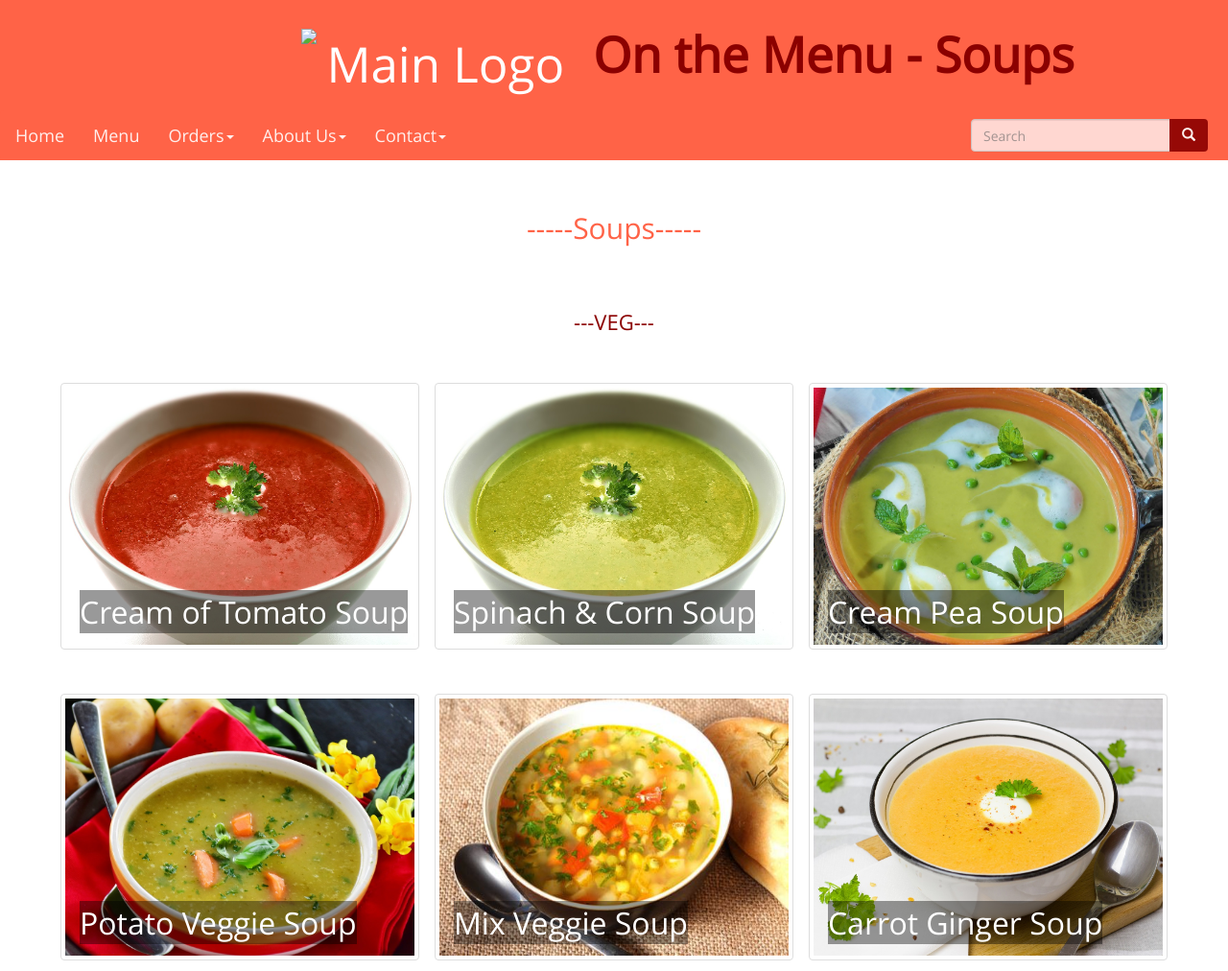
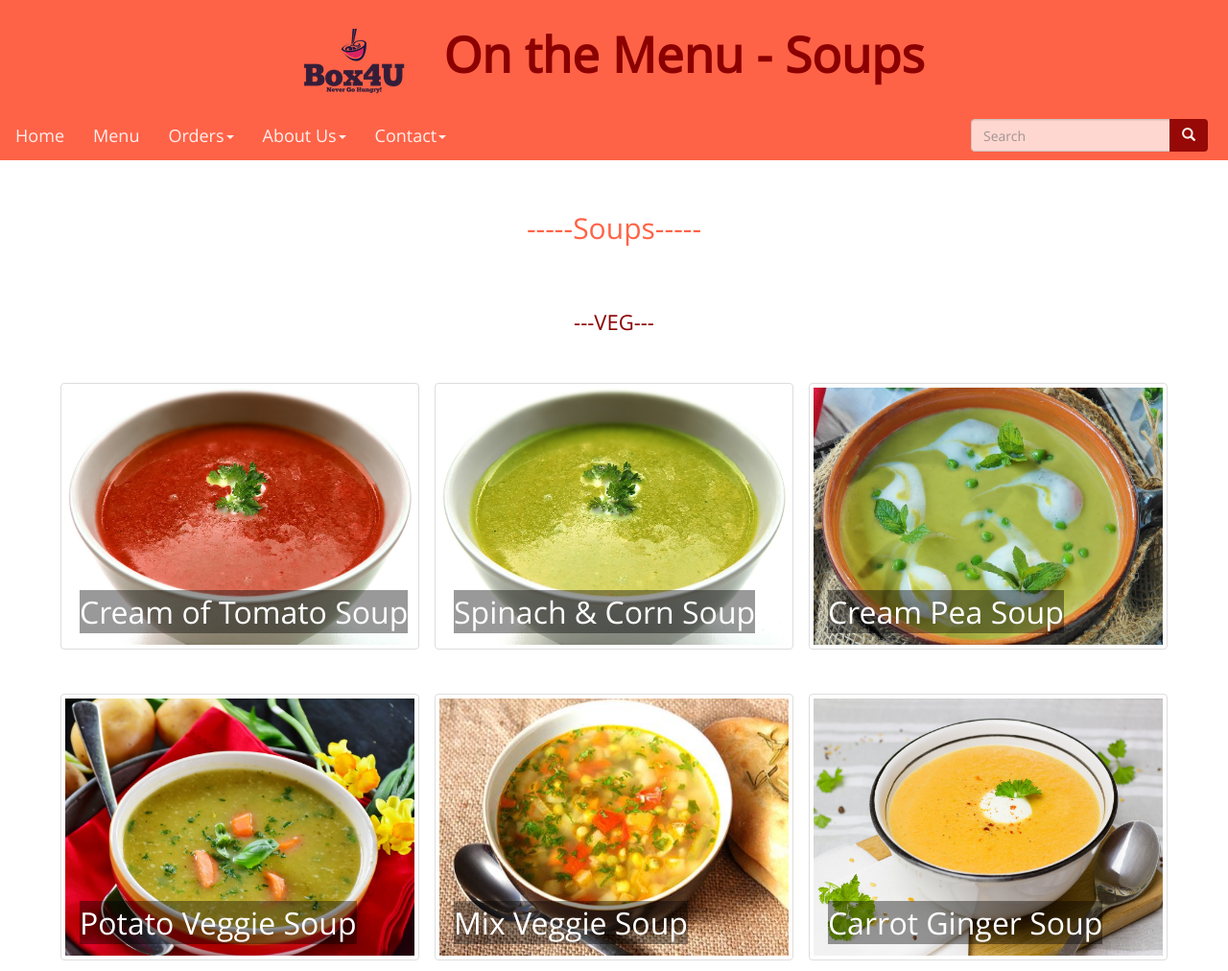
Before and after one commit to frizzid07/WDLProject, a plain HTML site: page soups.html in a window 1280 px wide. Shown: the top 1012 px of the page at 96% size. Drawn offline with nearby package versions, Linux system fonts and the light colour scheme; files whose address does not match are found by name.

Commit message:
Update soups.html

```diff
--- a/soups.html
+++ b/soups.html
@@ -17,7 +17,7 @@
             <div class="container-fluid">
                     <div class="row">
                         <div class="menuColumn">
-                            <p class="pHomeHead" style="left: 23%; top: 20px; text-indent: 10px;font-family: Product Sans;"><a href="index.html"><img src="logos\trans2.png" alt="Main Logo" vspace="10" title="Box4U" style="float:left" hspace="20"/></a>
+                            <p class="pHomeHead" style="left: 23%; top: 20px; text-indent: 10px;font-family: Product Sans;"><a href="index.html"><img src="trans2.png" alt="Main Logo" vspace="10" title="Box4U" style="float:left" hspace="20"/></a>
                                 <b>On the Menu - Soups</b>
                             </p>
                         </div>
```
